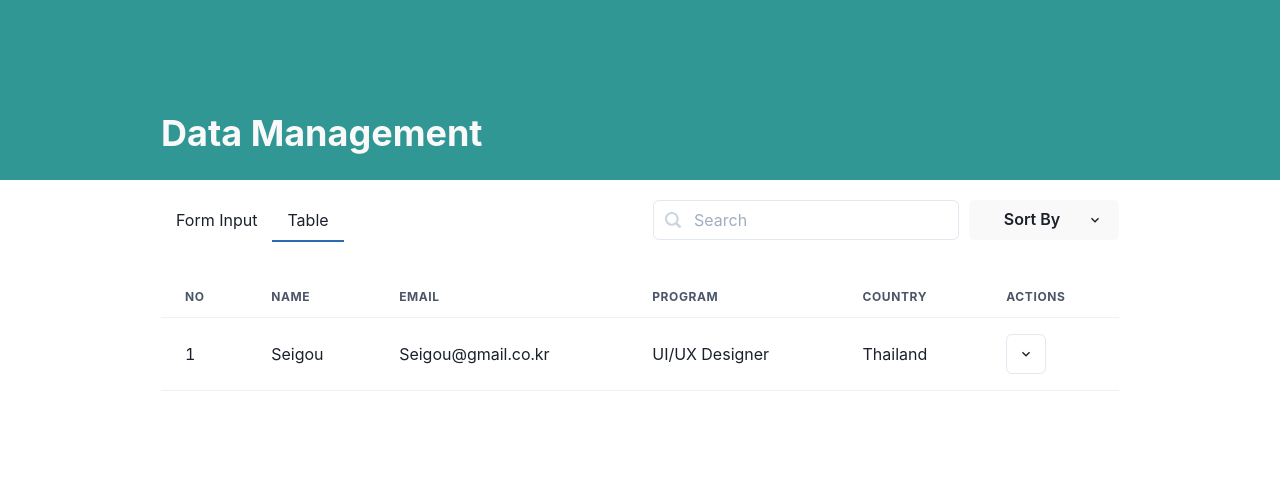
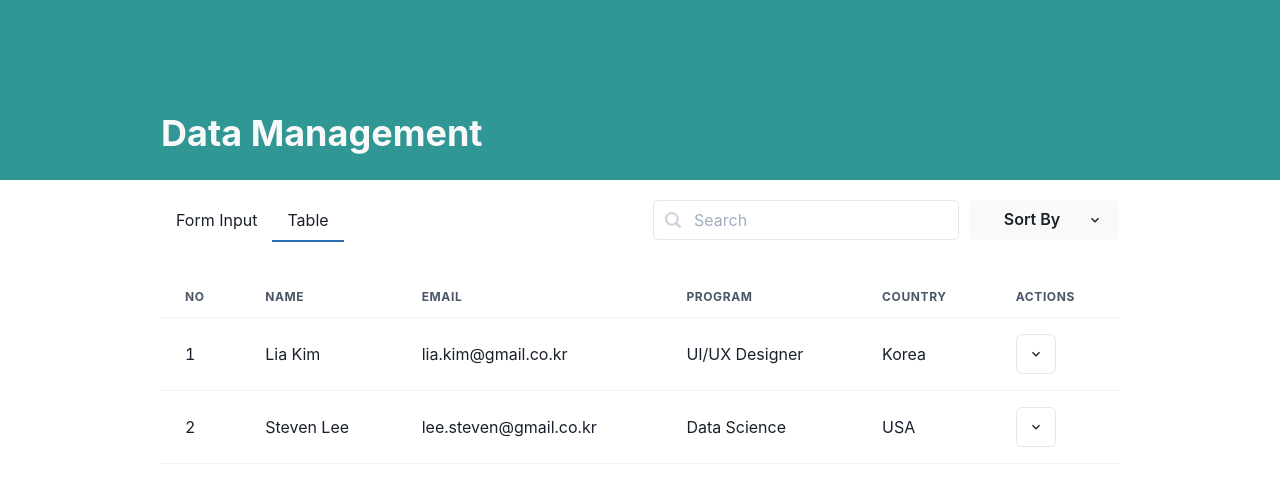
Before and after one commit to alee0510/PS-M02-FRONTEND-JCVL05, a React (Create React App) app: page / in a window 1280 px wide. Shown: the top 486 px of the page. Built offline with nearby package versions, Linux system fonts and the light colour scheme; data requests are answered from the project's data file.

Commit message:
add new practices day-08

```diff
--- a/api/db.json
+++ b/api/db.json
@@ -1,11 +1,18 @@
 {
   "students": [
     {
-      "id": 3,
-      "name": "Seigou",
-      "email": "Seigou@gmail.co.kr",
+      "id": 1,
+      "name": "Lia Kim",
+      "email": "lia.kim@gmail.co.kr",
       "program": "UI/UX Designer",
-      "country": "Thailand"
+      "country": "Korea"
+    },
+    {
+      "id": 4,
+      "name": "Steven Lee",
+      "email": "lee.steven@gmail.co.kr",
+      "program": "Data Science",
+      "country": "USA"
     }
   ]
 }
--- /dev/null
+++ b/src/components/confirmation.jsx
@@ -0,0 +1,31 @@
+import React from 'react'
+import { AlertDialog, AlertDialogOverlay, AlertDialogContent, AlertDialogBody, AlertDialogHeader, AlertDialogFooter, Button } from '@chakra-ui/react'
+
+export default function Confirmation (props) {
+    return (
+        <AlertDialog
+            isOpen={props.isOpen}
+        >
+            <AlertDialogOverlay>
+                <AlertDialogContent>
+                    <AlertDialogHeader fontSize='lg' fontWeight='bold'>
+                        { props.title }
+                    </AlertDialogHeader>
+
+                    <AlertDialogBody>
+                        Are you sure? You can't undo this action afterwards.
+                    </AlertDialogBody>
+
+                    <AlertDialogFooter>
+                        <Button onClick={props.onButtonCancel}>
+                            Cancel
+                        </Button>
+                        <Button onClick={props.onButtonConfirm} colorScheme='red' ml={3}>
+                            Confirm
+                        </Button>
+                    </AlertDialogFooter>
+                </AlertDialogContent>
+            </AlertDialogOverlay>
+        </AlertDialog>
+    )
+}
--- /dev/null
+++ b/src/components/loading.jsx
@@ -0,0 +1,24 @@
+import React from 'react'
+import { Modal, ModalOverlay, ModalContent, ModalBody, Flex, Spinner, Text } from '@chakra-ui/react'
+
+export default function Loading (props) {
+    return (
+        <Modal isOpen={props.onLoading}>
+            <ModalOverlay />
+            <ModalContent>
+                <ModalBody>
+                    <Flex alignItems="center">
+                        <Spinner
+                            thickness='4px'
+                            speed='0.65s'
+                            emptyColor='gray.200'
+                            color='#319795'
+                            size='xl'
+                        />
+                        <Text ml="15px" fontSize="2xl" fontWeight="bold" color="#319795">Loading</Text>
+                    </Flex>
+                </ModalBody>
+            </ModalContent>
+        </Modal>
+    )
+}
--- a/src/pages/show-table.jsx
+++ b/src/pages/show-table.jsx
@@ -6,21 +6,19 @@ import {
     Thead,
     Tbody,
     Tr,
-    Th,
-    Td,
-    Spinner,
-    Flex,
-    Menu,
-    MenuButton,
-    IconButton,
-    MenuList,
-    MenuItem
+    Th
 } from '@chakra-ui/react'
-import { ChevronDownIcon, DeleteIcon, EditIcon } from '@chakra-ui/icons'
+
+// components
+import Loading from '../components/loading'
+import Confirmation from '../components/confirmation'
+import StudentRows, { StudentRowsEdited } from './sub-components/student-rows'
 
 function ShowTables () {
     const [students, setStudent] = useState([])
     const [loading, setLoading] = useState(false)
+    const [confirm, setConfirm] = useState(false)
+    const [id, setId] = useState(null)
 
     // side-effect
     useEffect(() => {
@@ -41,41 +39,43 @@ function ShowTables () {
     // generate rows
     const generateStudentRows = () => {
         return students.map((student, index) => {
+            if (student.id === id) {
                 return (
-                <Tr key={student.id}>
-                    <Td>{index + 1}</Td>
-                    <Td>{student.name}</Td>
-                    <Td>{student.email}</Td>
-                    <Td>{student.program}</Td>
-                    <Td>{student.country}</Td>
-                    <Td>
-                        <Menu>
-                            <MenuButton
-                                as={IconButton}
-                                aria-label='Options'
-                                icon={<ChevronDownIcon />}
-                                variant='outline'
+                    <StudentRowsEdited
+                        key={student.id}
+                        student={student}
+                        onCancel={onButtonCancelEdit}
                     />
-                            <MenuList>
-                                <MenuItem icon={<EditIcon />}>
-                                    Edit
-                                </MenuItem>
-                                <MenuItem
-                                    onClick={() => onButtonDelete(student.id)}
-                                    icon={<DeleteIcon
-                                />}>
-                                    Delete
-                                </MenuItem>
-                            </MenuList>
-                        </Menu>
-                    </Td>
-                </Tr>
                 )
+            } else {
+                return (
+                    <StudentRows
+                        key={student.id}
+                        student={student}
+                        index={index}
+                        onDelete={() => onButtonDelete(student.id)}
+                        onEdit={() => onButtonEdit(student.id) }
+                    />
+                )
+            }
         })
     }
 
     // event
     const onButtonDelete = (id) => {
+        setConfirm(true)
+        setId(id)
+    }
+
+    const onButtonCancelDelete = () => {
+        setConfirm(false)
+        setId(null)
+    }
+
+    const onButtonConfirmDelete = () => {
+        setConfirm(false)
+        setLoading(true)
+
         Axios.delete(`http://localhost:2000/students/${id}`)
         .then((respond) => {
             console.log(respond.data)
@@ -83,25 +83,34 @@ function ShowTables () {
             Axios.get('http://localhost:2000/students')
             .then((respond2) => {
                 setStudent(respond2.data)
+                setLoading(false)
+                setId(null)
             })
         })
-        .catch((error) => console.log(error))
+        .catch((error) => {
+            console.log(error)
+            setLoading(false)
+            setId(null)
+        })
+    }
+
+    const onButtonEdit = (id) => {
+        setId(id)
+    }
+
+    const onButtonCancelEdit = () => {
+        setId(null)
     }
 
     return (
         <Box w="100%" px="161px">
-            {
-                loading ?
-                <Flex w="100%" minH="500px" justifyContent="center" alignItems="center">
-                    <Spinner
-                        thickness='4px'
-                        speed='0.65s'
-                        emptyColor='gray.200'
-                        color='#319795'
-                        size='xl'
+            <Loading onLoading={loading}/>
+            <Confirmation
+                isOpen={confirm}
+                title="Delete Confirmation"
+                onButtonCancel={onButtonCancelDelete}
+                onButtonConfirm={onButtonConfirmDelete}
             />
-                </Flex>
-                :
             <Table variant='simple'>
                 <Thead>
                     <Tr>
@@ -117,7 +126,6 @@ function ShowTables () {
                     { generateStudentRows() }
                 </Tbody>
             </Table>
-            }
         </Box>
     )
 }
--- /dev/null
+++ b/src/pages/sub-components/student-rows.jsx
@@ -0,0 +1,88 @@
+import React from 'react'
+import { Tr, Td, Menu, MenuButton, MenuList, MenuItem, IconButton, Input, Button } from '@chakra-ui/react'
+import { ChevronDownIcon, EditIcon, DeleteIcon, CheckIcon, CloseIcon } from '@chakra-ui/icons'
+
+export default function StudentRows ({ student, index, onDelete, onEdit }) {
+    return (
+        <Tr>
+            <Td>{index + 1}</Td>
+            <Td>{student.name}</Td>
+            <Td>{student.email}</Td>
+            <Td>{student.program}</Td>
+            <Td>{student.country}</Td>
+            <Td>
+                <Menu>
+                    <MenuButton
+                        as={IconButton}
+                        aria-label='Options'
+                        icon={<ChevronDownIcon />}
+                        variant='outline'
+                    />
+                    <MenuList>
+                        <MenuItem
+                            icon={<EditIcon />}
+                            onClick={onEdit}
+                        >
+                            Edit
+                        </MenuItem>
+                        <MenuItem
+                            onClick={onDelete}
+                            icon={<DeleteIcon
+                        />}>
+                            Delete
+                        </MenuItem>
+                    </MenuList>
+                </Menu>
+            </Td>
+        </Tr>
+    )
+}
+
+export function StudentRowsEdited ({ student, onCancel }) {
+    return (
+        <Tr>
+            <Td>#</Td>
+            <Td>
+                <Input type="text" defaultValue={student.name}/>
+            </Td>
+            <Td>
+                <Input type="email" defaultValue={student.email}/>
+            </Td>
+            <Td>
+                <Menu>
+                    <MenuButton as={Button} rightIcon={<ChevronDownIcon />}>
+                        Programs
+                    </MenuButton>
+                    <MenuList>
+                        <MenuItem>Fullstack Web Development</MenuItem>
+                        <MenuItem>UIUX Designer</MenuItem>
+                        <MenuItem>Digital Marketing</MenuItem>
+                        <MenuItem>Data Science</MenuItem>
+                    </MenuList>
+                </Menu>
+            </Td>
+            <Td>
+                <Menu>
+                    <MenuButton as={Button} rightIcon={<ChevronDownIcon />}>
+                        Countries
+                    </MenuButton>
+                    <MenuList>
+                        <MenuItem>Japan</MenuItem>
+                        <MenuItem>Korea</MenuItem>
+                        <MenuItem>USA</MenuItem>
+                        <MenuItem>Russia</MenuItem>
+                    </MenuList>
+                </Menu>
+            </Td>
+            <Td>
+                <IconButton colorScheme="green" icon={<CheckIcon />} />
+                <IconButton
+                    ml="5px"
+                    colorScheme="red"
+                    icon={<CloseIcon />}
+                    onClick={onCancel}
+                />
+            </Td>
+        </Tr>
+    )
+}
```
Lines whose indentation alone changed are shown as unchanged.
